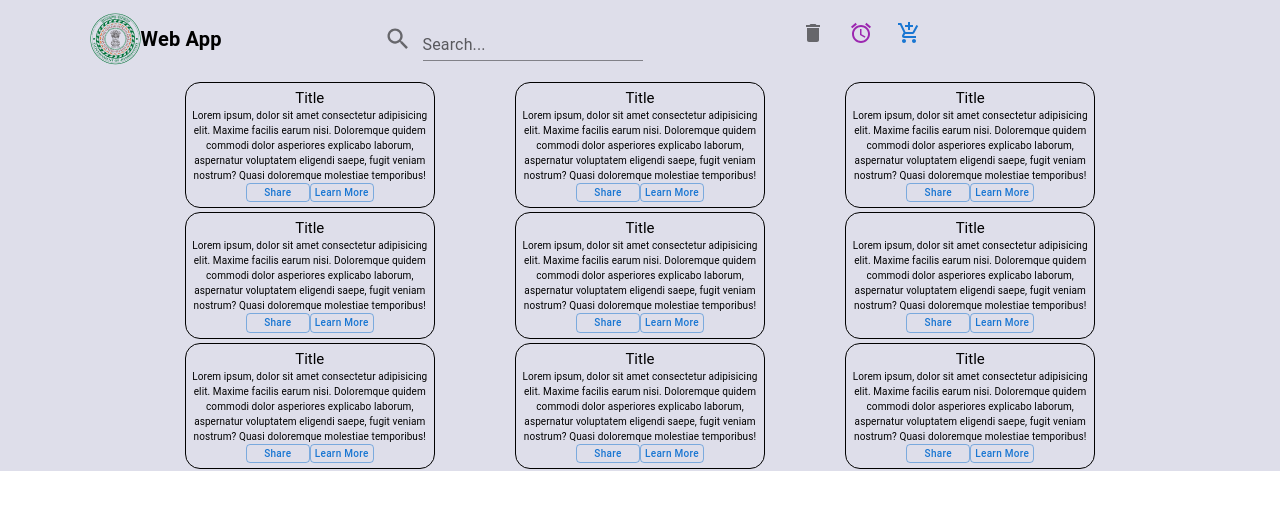
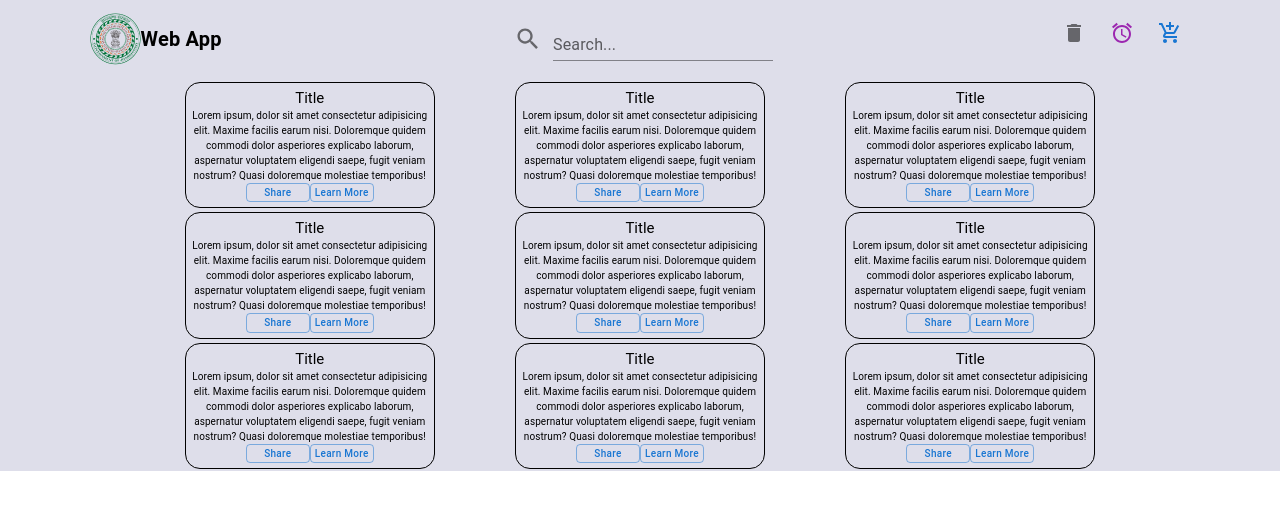
Before and after one commit to royhirakp/webApp-practice, a Next.js app: page /home in a window 1280 px wide. Shown: the top 510 px of the page. Built offline with nearby package versions, Linux system fonts and the light colour scheme.

Commit message:
commit-13

```diff
--- a/src/components/Header/HeaderButtons.tsx
+++ b/src/components/Header/HeaderButtons.tsx
@@ -45,7 +45,14 @@ const HeaderButtons = () => {
 
       {/* menu button  */}
 
-      <Stack sx={{ width: "10%" }}>
+      <Stack
+        sx={{
+          width: "10%",
+          display: {
+            md: "none",
+          },
+        }}
+      >
         <IconButton
           size="large"
           edge="start"
@@ -55,9 +62,7 @@ const HeaderButtons = () => {
           sx={{
             mr: 2,
             width: "100%",
-            display: {
-              md: "none",
-            },
+
             [theme.breakpoints.down("sm")]: {
               width: "auto", // Adjust this value as needed
             },
```
